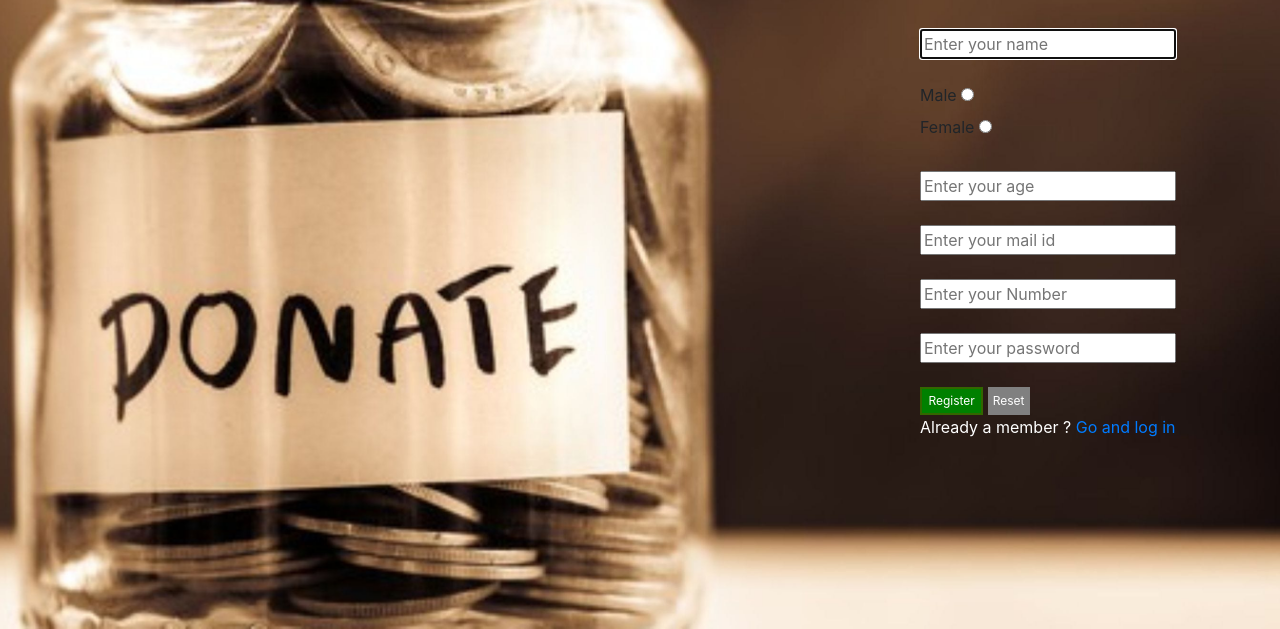
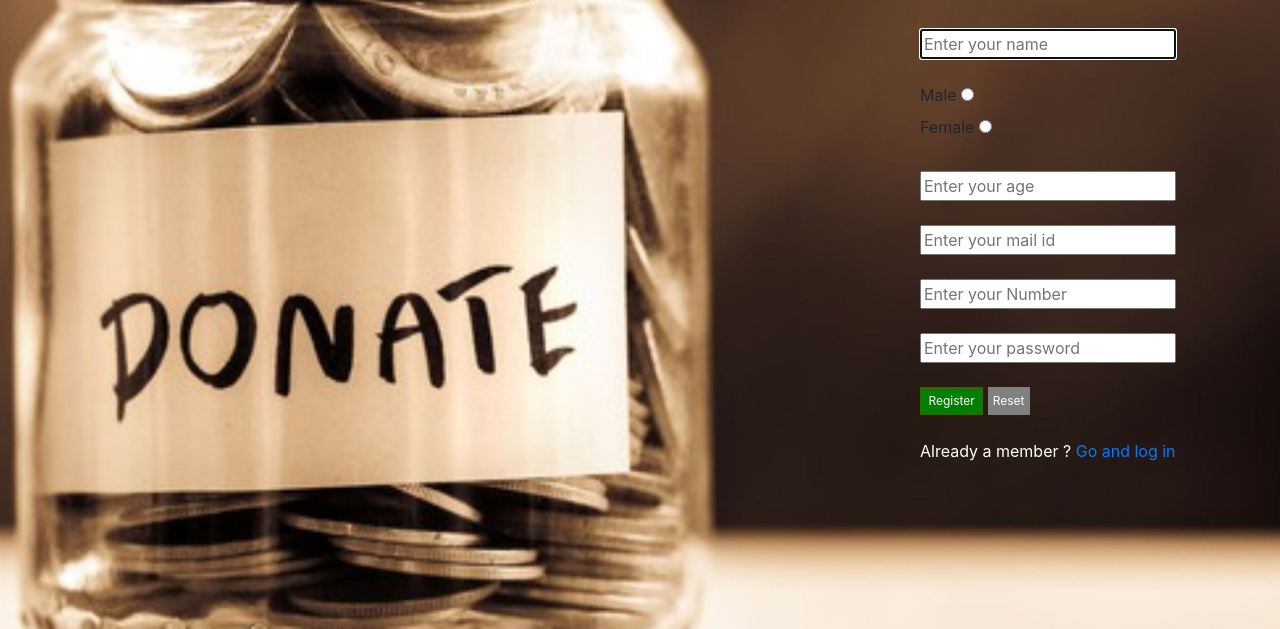
Before and after one commit to sf-fresher-batch-2020/charityapp-ui, a plain HTML site: page register.html in a window 1280 px wide. Shown: the part 171-800 px from the top of the page. Drawn offline with nearby package versions, Linux system fonts and the light colour scheme.

Commit message:
Update register.html

```diff
--- a/register.html
+++ b/register.html
@@ -55,7 +55,7 @@
                         Red"]margin-bottom:30px[/COLOR]">
                     <input type="reset" name="reset" value="Reset" style="font-size:9pt;color:white;
                            background-color:grey;border:2px solid gray;padding:3px;[COLOR="
-                        Red"]margin-bottom:30px[/COLOR]" />
+                        Red"]margin-bottom:30px[/COLOR]" /><br><br>
                     <p style="color:White;">
                         Already a member ?
                         <a href="donorlogin.html"> Go and log in </a>
```
